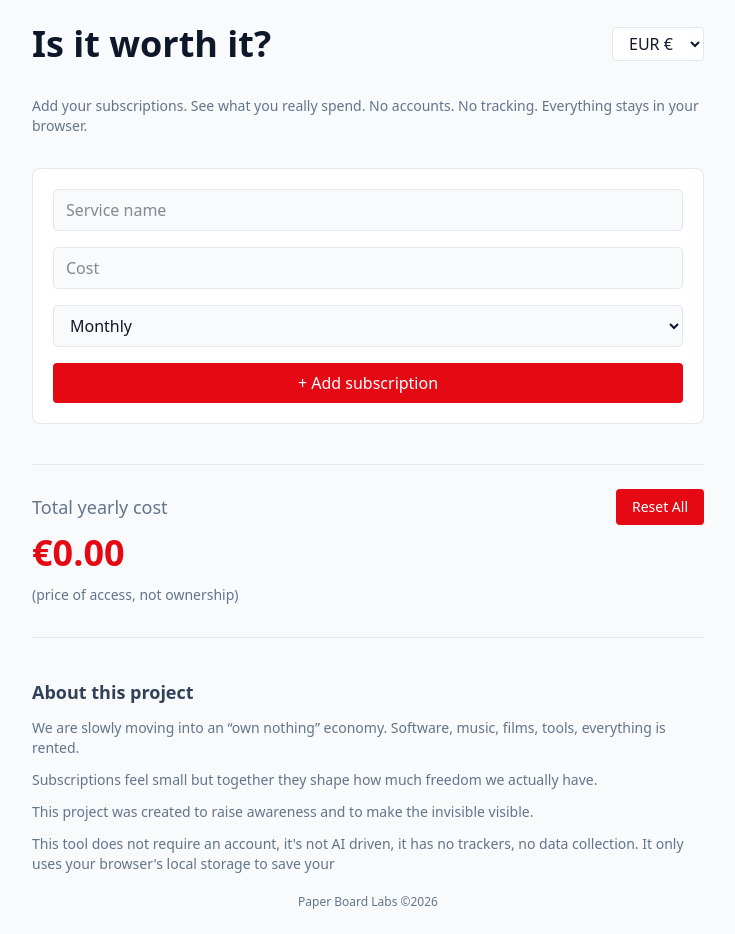
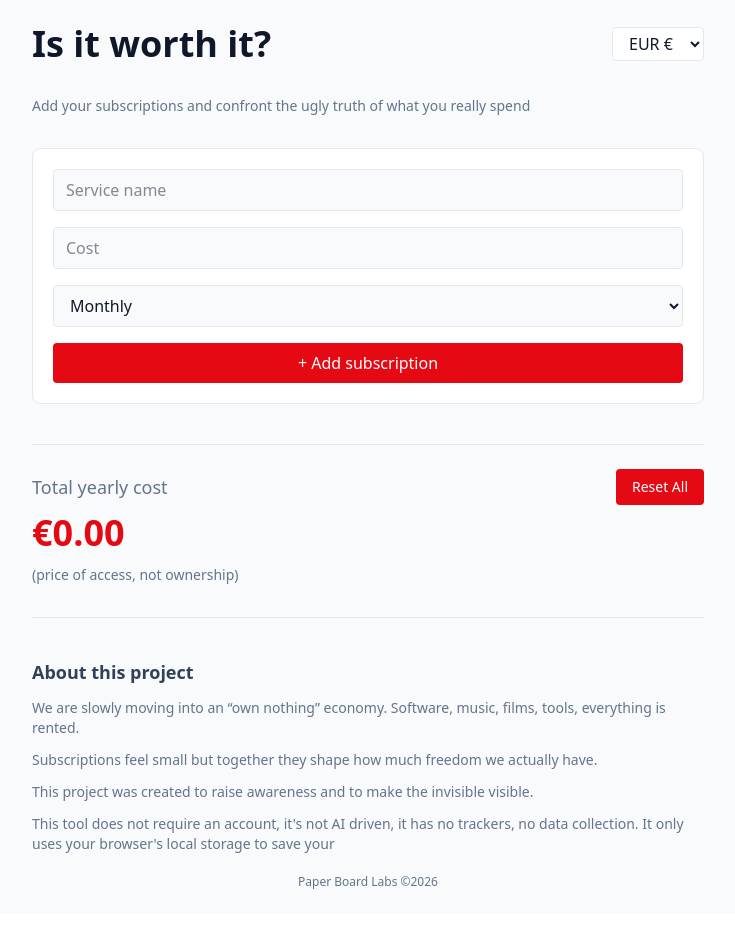
Before and after one commit to blitzmartin/is-it-worth-it, a React (Vite) app: page / in a window 1280 px wide. Shown: the whole page, without its empty margins (272-1007 px from the left). Built offline with nearby package versions, Linux system fonts and the light colour scheme.

Commit message:
small changes

```diff
--- a/src/App.tsx
+++ b/src/App.tsx
@@ -54,8 +54,8 @@ export const App = () => {
         </div>
 
         <p className="text-muted text-sm">
-          Add your subscriptions. See what you really spend. No accounts. No
-          tracking. Everything stays in your browser.
+          Add your subscriptions and confront the ugly truth of what you really
+          spend
         </p>
 
         <AddSubscriptionForm addSubscription={addSubscription} />
```
